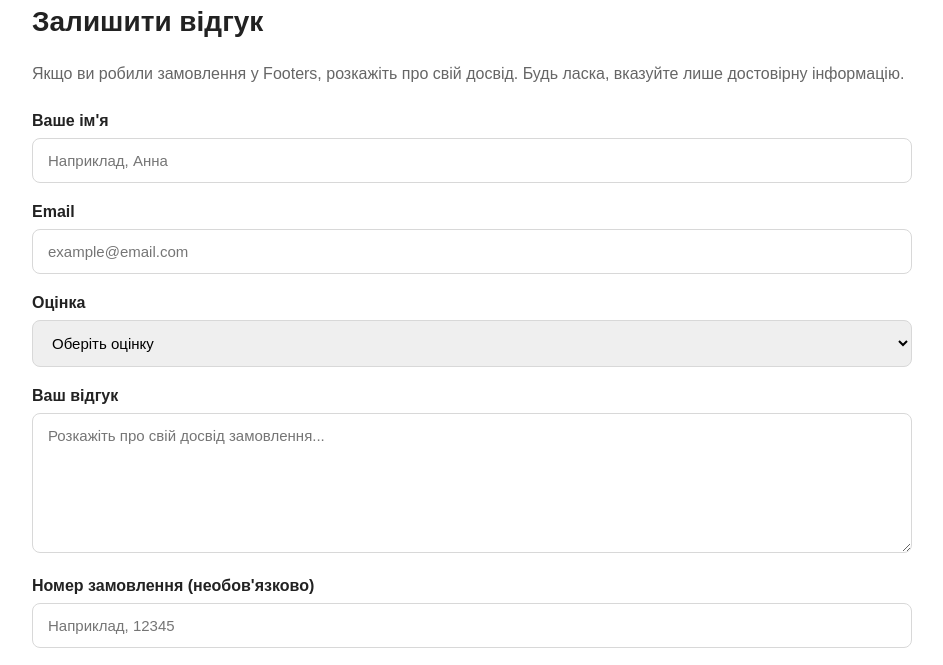
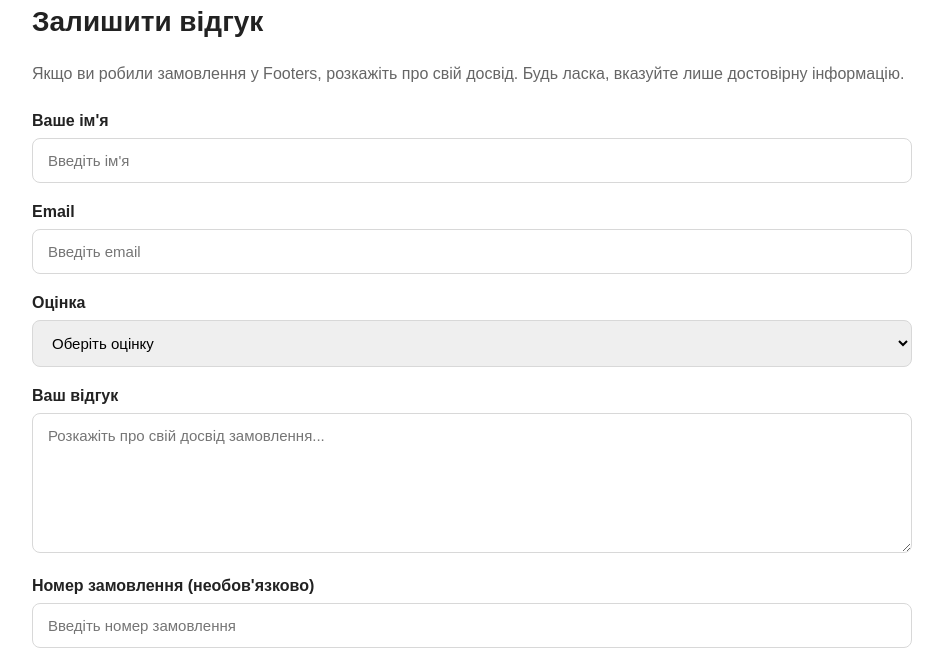
Before and after one commit to myhorseprinceee-bot/footers-reviews, a plain HTML site: page index.html in a window 1280 px wide. Shown: the part 920-1585 px from the top of the page, without its empty margins (168-1111 px from the left). Drawn offline with Linux system fonts and the light colour scheme.

Commit message:
Update index.html

```diff
--- a/index.html
+++ b/index.html
@@ -370,7 +370,7 @@
                     type="text"
                     id="name"
                     name="name"
-                    placeholder="Наприклад, Анна"
+                    placeholder="Введіть ім'я"
                     required
                 >
 
@@ -387,7 +387,7 @@
                     type="email"
                     id="email"
                     name="email"
-                    placeholder="example@email.com"
+                    placeholder="Введіть email"
                     required
                 >
 
@@ -461,7 +461,7 @@
                     type="text"
                     id="order"
                     name="order"
-                    placeholder="Наприклад, 12345"
+                    placeholder="Введіть номер замовлення"
                 >
 
             </div>
```
